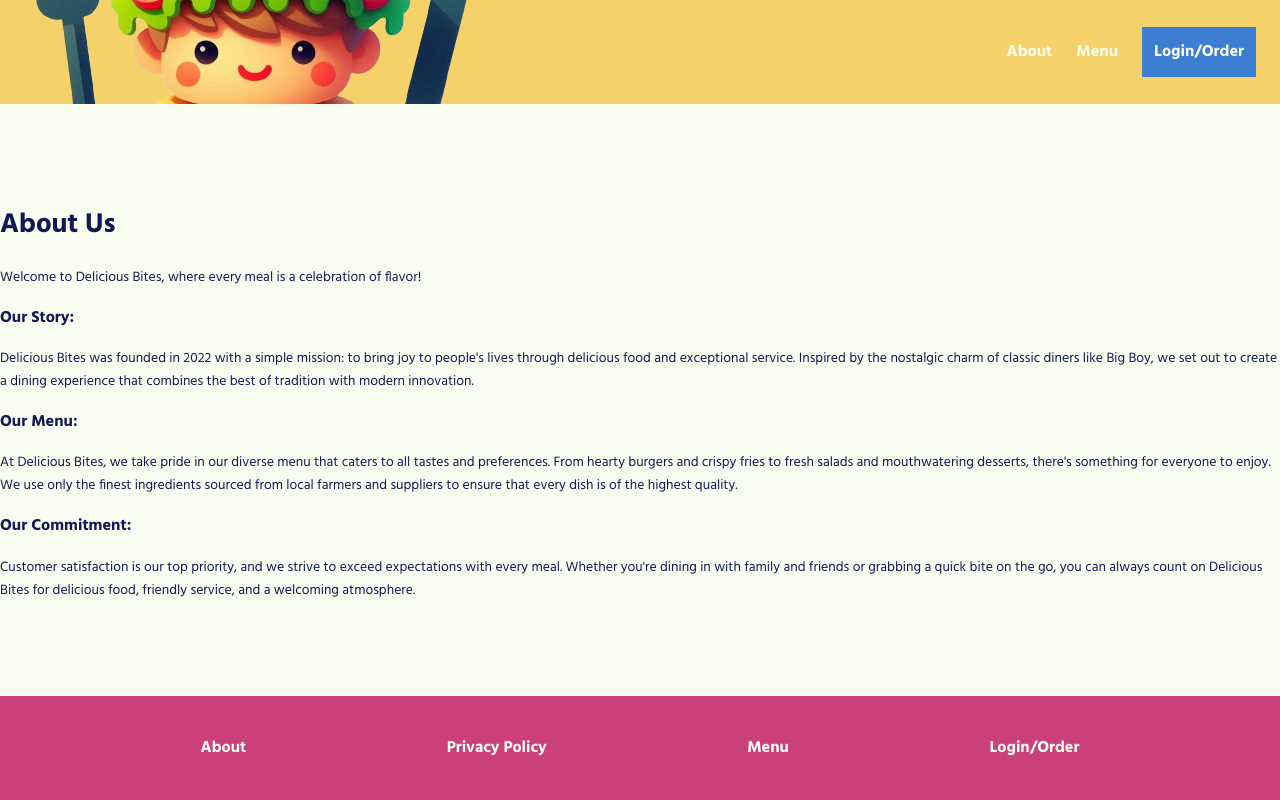
After one commit to meyersa/aws-flask, a Flask app: page /about in a window 1280 px wide. The commit adds this page. Run offline with Flask 3, Linux system fonts and the light colour scheme.

Commit message:
More fillter pages

```diff
--- a/src/app.py
+++ b/src/app.py
@@ -129,6 +129,27 @@ def home():
         menu_items=[],
     )
 
+# Define route to render the menu page
+@app.route("/menu")
+def menu():
+    try:
+        with db.cursor() as cursor:
+            # Get menu items from the database
+            cursor.execute("SELECT * FROM menu_items")
+            menu_items = cursor.fetchall()
+
+            return render_template("menu.html", menu_items=menu_items)
+    except Exception as e:
+        print(f"Error executing SQL query: {e}")
+        return render_template("menu.html", menu_items=[])
+
+@app.route("/about")
+def about():
+    return render_template("about.html")
+
+@app.route("/privacy-policy")
+def privacy_policy():
+    return render_template("privacy_policy.html")
 
 # Route for login page
 @app.route("/login", methods=["GET", "POST"])
--- /dev/null
+++ b/src/templates/about.html
@@ -0,0 +1,28 @@
+<!DOCTYPE html>
+<html lang="en">
+
+<head>
+    <meta charset="UTF-8">
+    <meta name="viewport" content="width=device-width, initial-scale=1.0">
+    <title>About Us</title>
+    <link rel="stylesheet" href="{{ url_for('static', filename='style.css') }}">
+</head>
+
+<body>
+    {% include 'header.html' %}
+
+    <div id="text-section">
+        <h1>About Us</h1>
+        <p>Welcome to Delicious Bites, where every meal is a celebration of flavor!</p>
+        <h3>Our Story:</h3>
+        <p>Delicious Bites was founded in 2022 with a simple mission: to bring joy to people's lives through delicious food and exceptional service. Inspired by the nostalgic charm of classic diners like Big Boy, we set out to create a dining experience that combines the best of tradition with modern innovation.</p>
+        <h3>Our Menu:</h3>
+        <p>At Delicious Bites, we take pride in our diverse menu that caters to all tastes and preferences. From hearty burgers and crispy fries to fresh salads and mouthwatering desserts, there's something for everyone to enjoy. We use only the finest ingredients sourced from local farmers and suppliers to ensure that every dish is of the highest quality.</p>
+        <h3>Our Commitment:</h3>
+        <p>Customer satisfaction is our top priority, and we strive to exceed expectations with every meal. Whether you're dining in with family and friends or grabbing a quick bite on the go, you can always count on Delicious Bites for delicious food, friendly service, and a welcoming atmosphere.</p>
+    </div>
+
+    {% include 'footer.html' %}
+</body>
+
+</html>
--- a/src/templates/footer.html
+++ b/src/templates/footer.html
@@ -1,6 +1,6 @@
 <footer>
     <h3><a href="/about">About</a></h3>
-    <h3><a href="/privacypolicy">Privacy Policy</a></h3>
+    <h3><a href="/privacy-policy">Privacy Policy</a></h3>
     <h3><a href="/menu">Menu</a></h3>
     <h3><a href="/login">Login/Order</a></h3>
 </footer>
--- a/src/templates/header.html
+++ b/src/templates/header.html
@@ -4,7 +4,7 @@
     </a>
     <div class="header-right">
         <h3><a href="/about">About</a></h3>
-        <h3><a href="/Menu">Menu</a></h3>
+        <h3><a href="/menu">Menu</a></h3>
         {% if user_location and nearest_location_name %}
         <div class="header-right" style="gap: 1rem; min-width: 20rem;">
             <svg id="location-ping" xmlns="http://www.w3.org/2000/svg"
```
Also changed, not shown: src/templates/menu.html (added, +33 -0 lines), src/templates/privacy_policy.html (added, +24 -0 lines).
